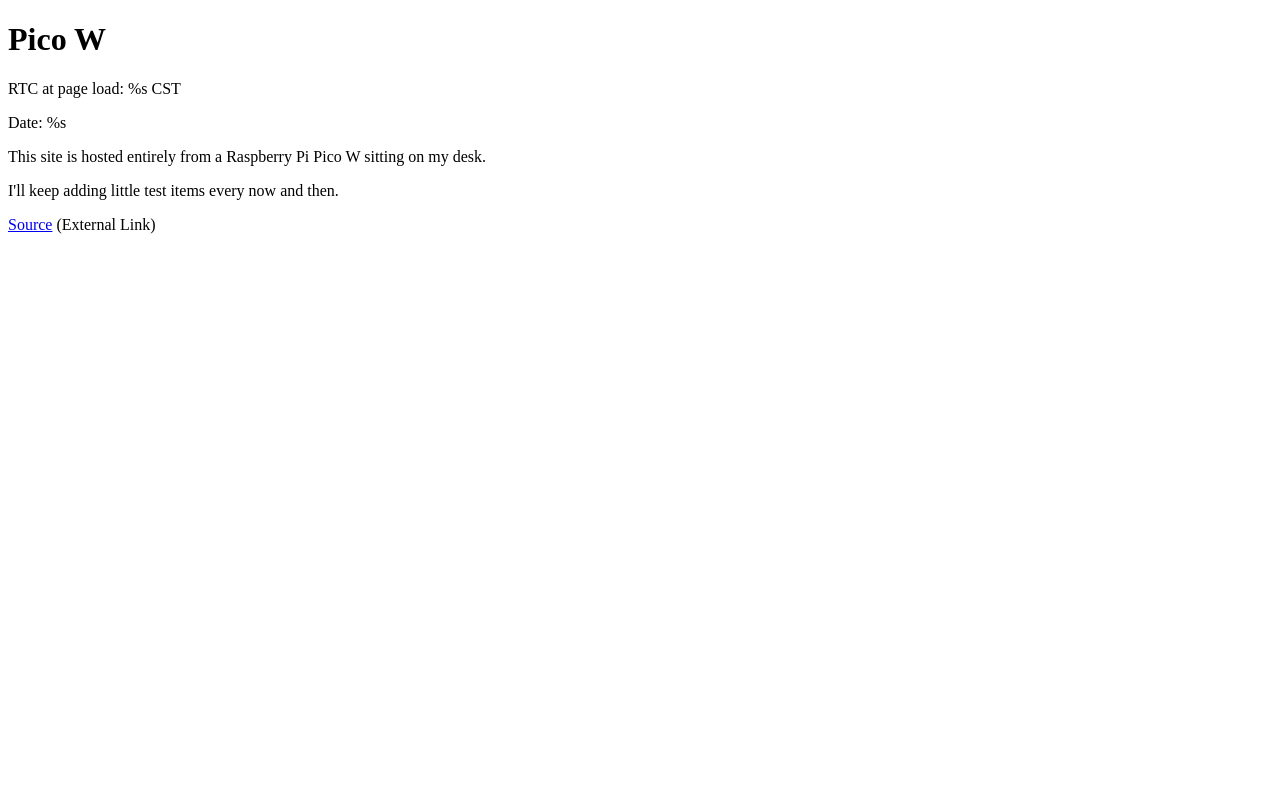
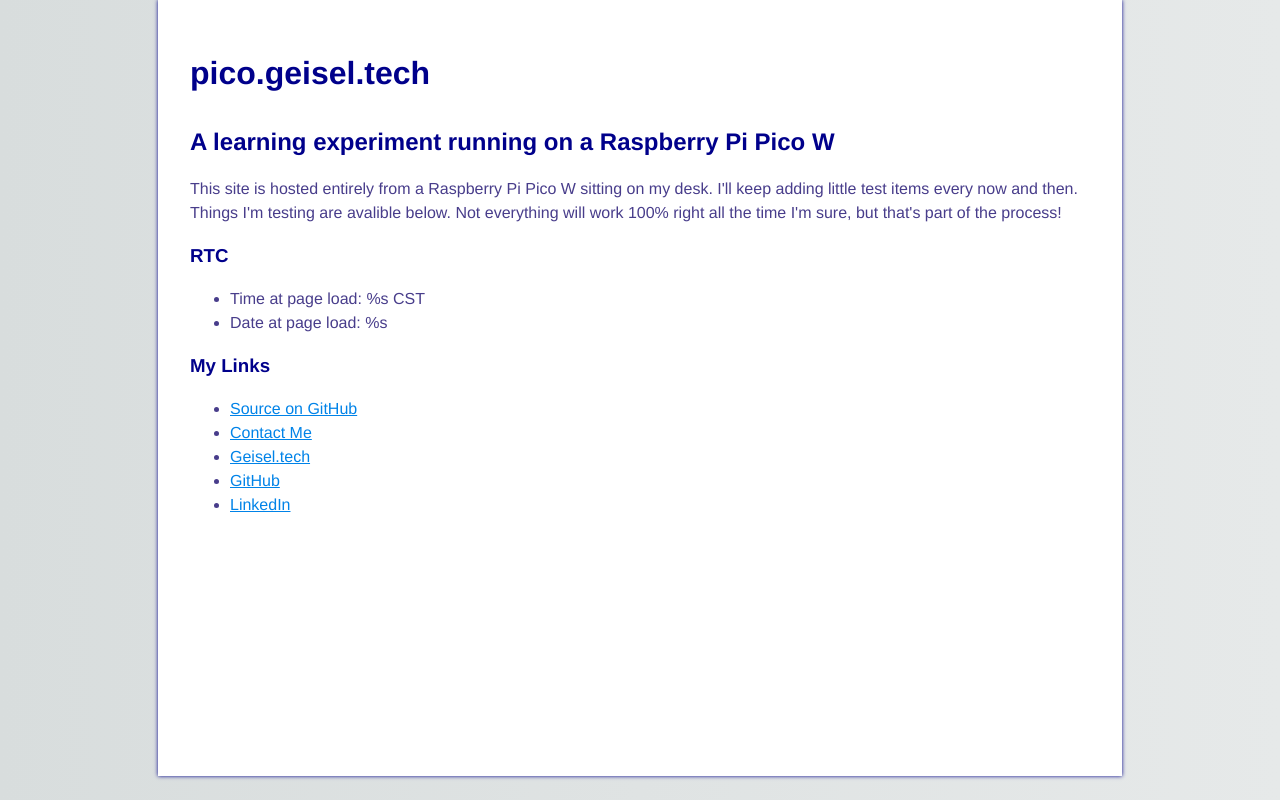
Before and after one commit to xcaliber178/pico-web, a plain HTML site: page index.html in a window 1280 px wide. Drawn offline with Linux system fonts and the light colour scheme.

Commit message:
added internal css
its fancyish now

```diff
--- a/index.html
+++ b/index.html
@@ -1,15 +1,91 @@
 <!DOCTYPE html>
 <html>
+
     <head>
-        <title>Pico W</title>
+        <meta charset="utf-8">
+        <meta http-equiv="X-UA-Compatible" content="IE=edge">
+        <title>pico.geisel.tech</title>
+        <meta name="description" content="A learning experiment running on a Raspberry Pi Pico W">
+        <style>
+                html {
+                    background: #e6e9e9;
+                    background-image: linear-gradient(270deg, rgb(230, 233, 233) 0%, rgb(216, 221, 221) 100%);
+                    -webkit-font-smoothing: antialiased;
+                }
+
+                body {
+                    background: #fff;
+                    box-shadow: 0 0 4px darkblue;
+                    color: #545454;
+                    font-family: "Helvetica Neue", Helvetica, Arial, sans-serif;
+                    font-size: 16px;
+                    line-height: 1.5;
+                    margin: 0 auto;
+                    min-height: 85vh;
+                    max-width: 900px;
+                    padding: 2em 2em 4em;
+                }
+
+                h1, h2, h3, h4, h5, h6 {
+                    animation: fadein 2s;
+                    color: darkblue;
+                    font-weight: 600;
+                    line-height: 1.3;
+                }
+
+                h2 {
+                    margin-top: 1.3em;
+                }
+
+                p {
+                    animation: fadein 2s;
+                    color: darkslateblue
+                }
+
+                li {
+                    animation: fadein 2s;
+                    color: darkslateblue
+                }
+
+                a {
+                    animation: fadein 2s;
+                    color: #0083e8;
+                }
+
+                b, strong {
+                    font-weight: 600;
+                }
+
+                @keyframes fadein {
+                    0% {
+                        opacity: 0;
+                    }
+                    100% {
+                        opacity: 1;
+                    }
+                }
+        </style>
     </head>
     <body>
-        <h1>Pico W</h1>
-            <p>RTC at page load: %s CST</p>
-            <p>Date: %s</p>
-            <p>This site is hosted entirely from a Raspberry Pi Pico W sitting on my desk.</p>
-            <p>I'll keep adding little test items every now and then.</p>
-            <p><a href="https://github.com/xcaliber178/pico-web">Source</a> (External Link)</p>
+        <h1>pico.geisel.tech</h1>
 
+            <h2>A learning experiment running on a Raspberry Pi Pico W</h2>
+                <p>
+                    This site is hosted entirely from a Raspberry Pi Pico W sitting on my desk. I'll keep adding little test items every now and then. Things I'm testing are avalible below. Not everything will work 100% right all the time I'm sure, but that's part of the process!
+                </p>
+
+            <h3>RTC</h3>
+                <ul>
+                    <li>Time at page load: %s CST</li>
+                    <li>Date at page load: %s</li>
+                </ul>
+            <h3>My Links</h3>
+                <ul>
+                    <li><a href="https://github.com/xcaliber178/pico-web">Source on GitHub</a></li>
+                    <li><a href="https://geisel.tech/contact/">Contact Me</a></li>
+                    <li><a href="https://geisel.tech/">Geisel.tech</a></li>
+                    <li><a href="https://github.com/xcaliber178">GitHub</a></li>
+                    <li><a href="https://www.linkedin.com/in/jonasgeisel/">LinkedIn</a></li>
+                </ul>
     </body>
 </html>
```
